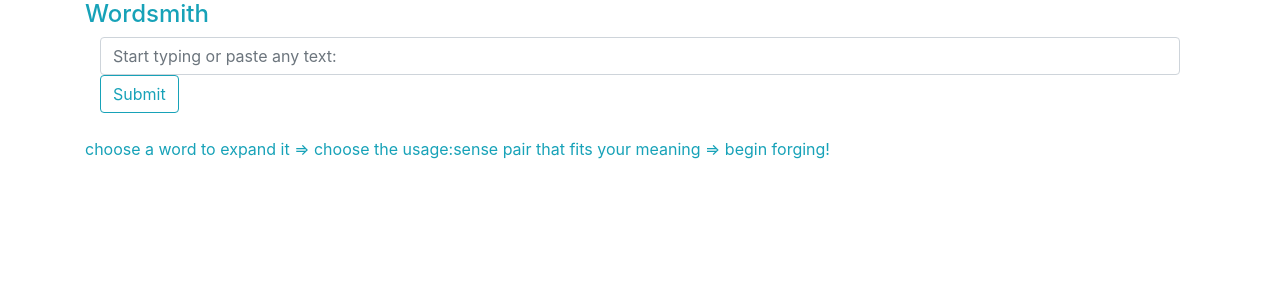
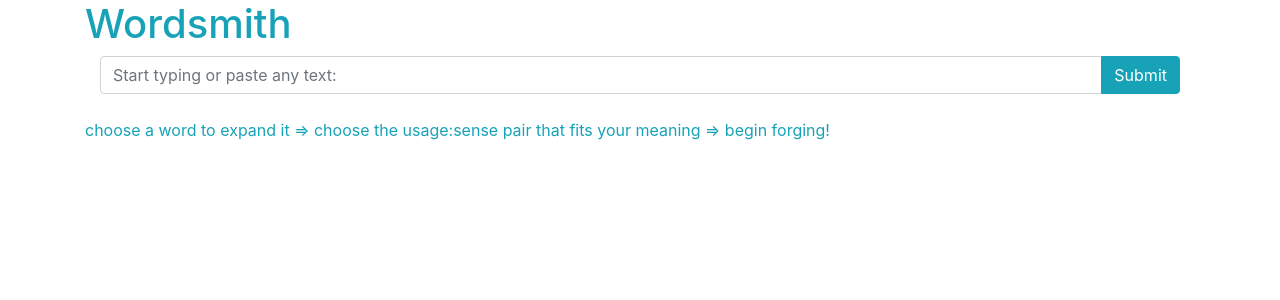
Before and after one commit to emanuelbierman/wordsmith, a React (Create React App) app in the folder client/: page / in a window 1280 px wide. Shown: the top 300 px of the page. Built offline with nearby package versions, Linux system fonts and the light colour scheme.

Commit message:
Add reactstrap inputgroup to merge input and button

```diff
--- a/client/src/components/SearchBar.js
+++ b/client/src/components/SearchBar.js
@@ -1,6 +1,12 @@
 import React, { Component } from 'react';
 import { connect } from 'react-redux';
-import { Container, Button, Input } from 'reactstrap';
+import {
+  Container,
+  Button,
+  Input,
+  InputGroup,
+  InputGroupAddon
+} from 'reactstrap';
 
 class SearchBar extends Component {
 
@@ -29,9 +35,14 @@ class SearchBar extends Component {
   render() {
     return(
       <Container className="text-info">
-        <h4>Wordsmith</h4>
+        <h1>Wordsmith</h1>
         <Container>
-          <Input type="text" value={this.state.input} onChange={this.handleChange} placeholder="Start typing or paste any text:" /><Button outline color="info" onClick={this.addWordsFn}>Submit</Button>
+          <InputGroup>
+            <Input type="text" value={this.state.input} onChange={this.handleChange} placeholder="Start typing or paste any text:" />
+            <InputGroupAddon addonType="append">
+              <Button color="info" onClick={this.addWordsFn}>Submit</Button>
+            </InputGroupAddon>
+          </InputGroup>
         </Container>
       </Container>
     );
```
